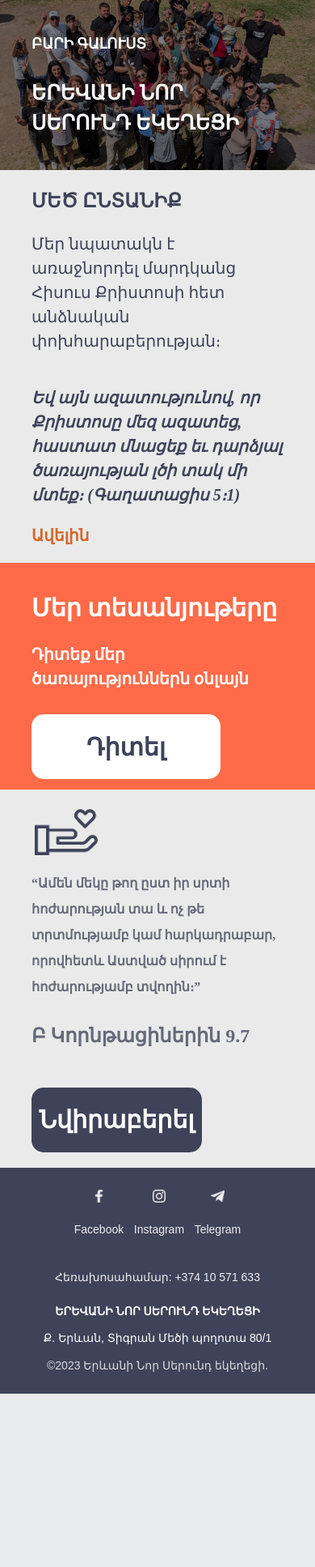
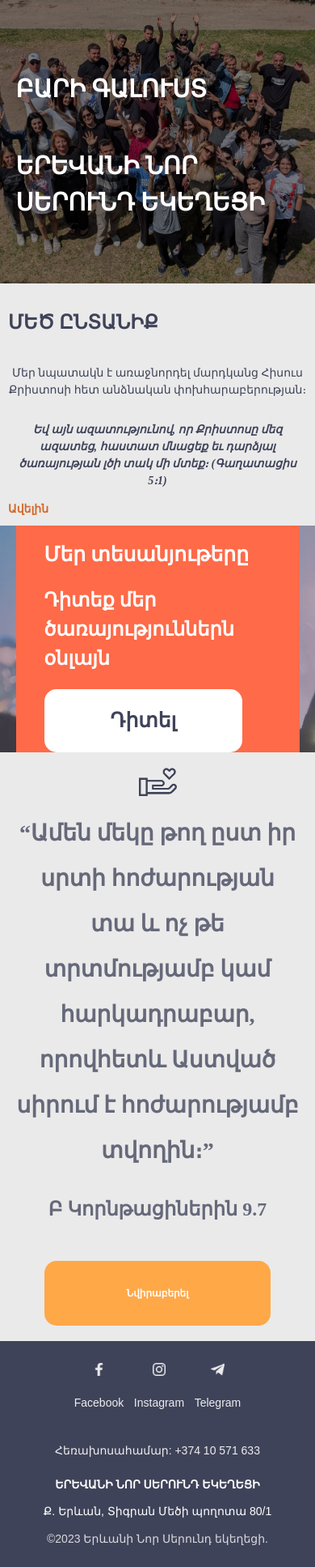
Before and after one commit to AshotAghabekyan/Church-Web, a Node server app: template public/pages/home/home.hbs in a window 390 px wide. Shown: the part 70-2005 px from the top of the page at 81% size. Before the commit the page ends 1791 px from the top, so only its background shows below. Run offline with Node 20, Linux system fonts and the light colour scheme; the template is opened without the code that fills it, so the values that code supplies are empty; some libraries are stand-ins or nearby versions; some web fonts are replaced.

Commit message:
refactoed by BEM service and home pages

```diff
--- a/public/pages/church/church.css
+++ b/public/pages/church/church.css
@@ -51,7 +51,7 @@
 
 .church-activity__text {
     margin: 2% 20%;
-    text-align: justify;
+    text-align: left;
     color: #3f4359;
 }
 
--- a/public/pages/home/home.css
+++ b/public/pages/home/home.css
@@ -1,6 +1,4 @@
-
-
-main {
+.home {
     max-width: 100vw;
     line-height: 1.5;
     min-height: 100vh;
@@ -10,10 +8,7 @@ main {
     background-color: #eaeaea;
 }
 
-
-
-
-main #welcome {
+.home__welcome {
     background: url("/public/images/home_header.webp");
     background-size: cover;
     background-repeat: no-repeat;
@@ -31,17 +26,16 @@ main #welcome {
     padding: 10%;
 }
 
-
-main #welcome h3 {
+.home__welcome-text {
     font-size: 30px;
 }
 
-main #welcome h1 {
+.home__welcome-title {
     font-size: 60px;
     margin-top: 20px;
 }
 
-main #bigFamily {
+.home__big-family {
     display: flex;
     flex-direction: row;
     align-items: center;
@@ -53,8 +47,7 @@ main #bigFamily {
     color: #3f4359;
 }
 
-
-main #bigFamily #blockTitle {
+.home__big-family-title {
     width: 20%;
     height: 100%;
     font-size: 30px;
@@ -62,7 +55,7 @@ main #bigFamily #blockTitle {
     align-items: center;
 }
 
-main #bigFamily #blockDescription {
+.home__big-family-description {
     width: 45%;
     height: 100%;
     font-size: 20px;
@@ -73,37 +66,31 @@ main #bigFamily #blockDescription {
     text-align: left;
 }
 
-
-
-main #bigFamily #blockDescription #toChurchPage {
+.home__big-family-description .home__to-church-page {
     text-align: left;
     width: 100%;
 }
 
-main #bigFamily #blockDescription #toChurchPage a {
+.home__big-family-description .home__to-church-page .home__link {
     color: rgb(212, 103, 40);
     text-decoration: none;
     text-align: left;
     transition: color 0.5s;
 }
 
-
 @media (hover:hover) {
-    main #bigFamily #blockDescription #toChurchPage a:hover {
+    .home__big-family-description .home__to-church-page .home__link:hover {
         color: rgb(253, 96, 5);
     }
 }
 
-
 @media(hover:none) {
-    main #bigFamily #blockDescription #toChurchPage a:active {
+    .home__big-family-description .home__to-church-page .home__link:active {
         color: rgb(253, 96, 5);
     }
 }
 
-
-
-main #ourVideos {
+.home__our-videos {
     width: 100%;
     min-height: 20rem;
     display: flex;
@@ -117,35 +104,31 @@ main #ourVideos {
     line-height: 1.5;
 }
 
-main #ourVideos #controlWrapper {
+.home__control-wrapper {
     width: 50%;
     height: 30rem;
-    background-color:#FF6A48;
+    background-color: #FF6A48;
     display: flex;
     flex-direction: column;
     justify-content: space-around;
 }
 
-main #ourVideos #controlWrapper #wrapperInfo h1{
+.home__control-wrapper .home__wrapper-info h1 {
     font-size: 50px;
 }
 
-main #ourVideos #controlWrapper #wrapperInfo, #videosBtn{
+.home__control-wrapper .home__wrapper-info,
+.home__control-wrapper .home__videos-btn {
     margin-left: 10%;
     margin-right: 10%;
 }
 
-#buttonText {
-    font-size: 20px;
-}
-
-
-main #ourVideos #controlWrapper #toVideosPage {
-    height:80px;
+.home__control-wrapper .home__to-videos-page {
+    height: 80px;
     width: 100%;
 }
 
-main #ourVideos #controlWrapper #toVideosPage button {
+.home__control-wrapper .home__to-videos-page .home__videos-btn {
     width: 40%;
     height: 100%;
     color: #3f4359;
@@ -157,26 +140,21 @@ main #ourVideos #controlWrapper #toVideosPage button {
     font-family: 'bainsley';
 }
 
-
-
 @media (hover:hover) {
-    main #ourVideos #controlWrapper #toVideosPage button:hover{
+    .home__control-wrapper .home__to-videos-page .home__videos-btn:hover {
         background-color: #3f4359;
         color: white;
     }
 }
 
-
 @media(hover:none) {
-    main #ourVideos #controlWrapper #toVideosPage button:active {
+    .home__control-wrapper .home__to-videos-page .home__videos-btn:active {
         background-color: #3f4359;
         color: white;
     }
 }
 
-
-
-main #donation {
+.home__donation {
     width: 100%;
     min-height: 0vh;
     display: flex;
@@ -189,7 +167,7 @@ main #donation {
     color: #66697a;
 }
 
-main #donation #gifDiv {
+.home__donation .home__gif {
     width: 100%;
     height: 5rem;
     margin-top: 3%;
@@ -197,217 +175,168 @@ main #donation #gifDiv {
     background-repeat: no-repeat;
 }
 
-main #donation #bibleTextForDonation {
+.home__donation .home__bible-text-for-donation {
     margin-bottom: 5%;
     margin-left: 5%;
     margin-right: 5%;
 }
 
-main #toDontationPage {
+.home__donation .home__to-donation-page {
     display: flex;
     justify-content: center;
     align-items: center;
-    height:80px;
+    height: 80px;
     width: 60%;
     margin-bottom: 5%;
 }
 
-main #toDontationPage button {
+.home__donation .home__to-donation-page .home__donations-btn {
     width: 60%;
     height: 100%;
     color: #FFFFFF;
     font-size: 18px;
-    background-color: #3f4359;
-    margin-bottom: 5%;
-    border: 0px solid #3f4359;
-    transition: 0.4s;
-    font-size: 30px;
+    background-color: #FFA848;
     border-radius: 15px;
-    font-family: 'bainsley';
+    transition: 0.5s;
+    border: none;
 }
 
-main #donation #toDontationPage button:hover:active {
-    background-color: #FF6A48;
+@media (hover:hover) {
+    .home__donation .home__to-donation-page .home__donations-btn:hover {
+        background-color: #3f4359;
+    }
 }
 
+@media(hover:none) {
+    .home__donation .home__to-donation-page .home__donations-btn:active {
+        background-color: #3f4359;
+    }
+}
 
-@media (hover:hover) {
-    main #donation #toDontationPage button:hover {
-        background-color: #FF6A48;
+/* Media Queries for Mobile and Tablet */
+@media screen and (max-width: 1200px) {
+    .home__big-family {
+        flex-direction: column;
+        height: auto;
     }
 
-}
+    .home__big-family-title {
+        width: 100%;
+        font-size: 24px;
+    }
 
+    .home__big-family-description {
+        width: 100%;
+        font-size: 18px;
+        text-align: center;
+    }
 
-@media(hover:none) {
-    main #donation #toDontationPage button:active {
-        background-color: #FF6A48;
+    .home__control-wrapper {
+        width: 80%;
+        height: 25rem;
+    }
+
+    .home__control-wrapper .home__wrapper-info h1 {
+        font-size: 40px;
+    }
+
+    .home__control-wrapper .home__to-videos-page .home__videos-btn {
+        width: 50%;
+    }
+
+    .home__donation .home__to-donation-page {
+        width: 80%;
+    }
+
+    .home__donation .home__to-donation-page .home__donations-btn {
+        width: 70%;
+        font-size: 16px;
     }
 }
 
 
 
-@media screen and (min-width: 601px) and (max-width: 1024px) {
-    main #welcome {
-        min-height: 20rem;
-        max-height: 25rem;
+@media screen and (max-width: 768px) {
+    .home__welcome {
+        padding: 5%;
+        height: 40%;
     }
 
-    main #welcome h1 {
-        font-size: 50px;
-        margin-top: 10px;
+    .home__welcome-title {
+        font-size: 40px;
     }
 
-    main #churchInfo .textPoint {
+    .home__big-family {
+        flex-direction: column;
+        height: auto;
+    }
+
+    .home__big-family-title {
+        width: 100%;
+        font-size: 22px;
+    }
+
+    .home__big-family-description {
+        width: 100%;
+        font-size: 16px;
+        text-align: center;
+    }
+
+    .home__control-wrapper .home__wrapper-info h1 {
+        font-size: 30px;
+    }
+
+    .home__control-wrapper .home__to-videos-page .home__videos-btn {
+        width: 60%;
         font-size: 25px;
     }
 
-    main #bigFamily {
-        height: 25rem;
+    .home__donation .home__gif {
+        height: 4rem;
     }
 
-    main #bigFamily #blockDescription {
-        font-size: 20px;
+    .home__donation .home__to-donation-page .home__donations-btn {
+        width: 80%;
+        font-size: 14px;
     }
-
-
-    main #ourVideos #controlWrapper {
-        width: 60%;
-    }
-
-
-    main button {
-        font-size: 18px;
-    }
- }
+}
 
 
 
- @media screen and (max-width: 600px) {
-    main #welcome {
-        min-height: 15rem;
-        max-height: 15rem;
-    }
-
-    main #welcome #welcomeText {
-        width: 80%;
-        justify-content: center;
-        align-items: center;
-        text-align: center;
-
-    }
-
-    main #welcome h3 {
-        font-size: 18px;
-        width: 100%;
-    }
-
-    main #welcome h1 {
-        font-size: 25px;
-        margin-top: 10px;
-    }
-
-
-    main #bigFamily {
-        display: flex;
-        flex-direction: column;
-        min-height:20rem;
-        height: 100%;
-        justify-content: center;
-        padding-top: 5%;
-        padding-bottom: 5%;
-        box-sizing: border-box;
-    }
-
-
-    main #bigFamily #blockTitle  {
-        width: 80%;
-        height: 25%;
-    }
-
-    main #bigFamily #blockTitle h2 {
-        margin: 0;
-    }
-
-    main #bigFamily #blockDescription {
-        margin-top: 0%;
-        width: 80%;
-        height: 20%;
-        justify-content: normal;
-    }
-
-
-    main #ourVideos {
-        min-height: 20rem;
-    }
-
-    main #ourVideos #controlWrapper {
-        min-height: 20rem;
-        max-height: 20rem;
-        width: 100%;
-        align-items: center;
-        justify-content: space-evenly;
-    }
-
-    #wrapperInfo {
-        margin-left: 10%;
-        margin-right: 10%;
-    }
-
-    main #ourVideos #controlWrapper #wrapperInfo h1 {
+@media screen and (max-width: 480px) {
+    .home__welcome-title {
         font-size: 30px;
     }
 
-    main #ourVideos #controlWrapper #wrapperInfo h2 {
-        font-size: 20px;
+    .home__big-family {
+        flex-direction: column;
+        height: auto;
+        padding: 10px;
     }
 
-    main #ourVideos #controlWrapper #toVideosPage {
-        width: 100%;
+    .home__big-family-description {
+        font-size: 14px;
     }
 
-    main #ourVideos #controlWrapper #toVideosPage button {
-        width: 60%;
-        padding: 0
+    .home__control-wrapper {
+        width: 90%;
+        height: 20rem;
     }
 
-
-    main #donation {
-        width: 100%;
-        flex-direction: column;
-        align-items: flex-start;
-        text-align: left;
+    .home__control-wrapper .home__wrapper-info h1 {
+        font-size: 25px;
     }
 
-    main #donation #toDontationPage {
-        width: 90%;
-        margin-left: 10%;
+    .home__control-wrapper .home__to-videos-page .home__videos-btn {
+        width: 70%;
     }
 
-
-    main #donation #toDontationPage,
-    main #donation #bibleTextForDonation {
-        margin-left: 10%;
-        display: inline-block;
-        vertical-align: middle;
+    .home__donation .home__gif {
+        height: 3rem;
     }
 
-    main #donation #gifDiv {
-        width: 20%;
-        margin-left: 11%;
-        margin-bottom: 2%;
-    }
-
-    main #donation #bibleTextForDonation h1{
-        width: 100%;
-        font-size: 16px;
-    }
-
-    #bibleTextForDonation > p {
-        width: 100%;
-    }
-
-    main #toDontationPage {
-        width: 100%;
+    .home__donation .home__to-donation-page .home__donations-btn {
+        width: 90%;
+        font-size: 12px;
     }
 }
--- a/public/pages/home/home.hbs
+++ b/public/pages/home/home.hbs
@@ -1,73 +1,64 @@
-
 <!DOCTYPE html>
 <html lang="en">
 <head>
     <meta charset="UTF-8">
     <meta name="viewport" content="width=device-width, initial-scale=1.0">
     <title>Home</title>
-    <link rel="stylesheet" href="/public/common/preloader/preloader.css">
-    <link rel="preload" href="/public/common/preloader/preloader.js" as="text/javascript">
+    <link rel="stylesheet" href="/public/common/preloader/preloader.css" type="text/css">
+    <link rel="preload" href="/public/common/preloader/preloader.js" as="script">
     <link rel="stylesheet" href="/public/common/common.css" type="text/css">
     <link rel="preload" href="/public/fonts/Bainsley.ttf" as="font" crossorigin="anonymous">
     <link rel="stylesheet" href="/public/fonts/fonts.css" type="text/css">
-
 </head>
 <body>
     {{> preloader}}
     {{> header}}
     <link rel="preload" href="/public/images/home_header.webp" as="image">
     <link rel="stylesheet" href="/public/pages/home/home.css" type="text/css">
-    <main>
-        <div id="welcome">
-            <h3>ԲԱՐԻ ԳԱԼՈՒՍՏ</h3>
-            <h1>ԵՐԵՎԱՆԻ
-                ՆՈՐ ՍԵՐՈՒՆԴ
-                ԵԿԵՂԵՑԻ
-            </h1>
+    <main class="home">
+        <div class="home__welcome">
+            <h3 class="home__welcome-text">ԲԱՐԻ ԳԱԼՈՒՍՏ</h3>
+            <h1 class="home__welcome-title">ԵՐԵՎԱՆԻ ՆՈՐ ՍԵՐՈՒՆԴ ԵԿԵՂԵՑԻ</h1>
         </div>
 
-        <div id="bigFamily">
-            <div id="blockTitle">
-                <h2>
-                    ՄԵԾ
-                    ԸՆՏԱՆԻՔ
-                </h2>
+        <div class="home__big-family">
+            <div class="home__big-family-title">
+                <h2>ՄԵԾ ԸՆՏԱՆԻՔ</h2>
             </div>
-            <div id="blockDescription">
+            <div class="home__big-family-description">
                 <p>Մեր նպատակն է առաջնորդել մարդկանց Հիսուս Քրիստոսի հետ անձնական փոխհարաբերության։</p>
                 <p><b><i>Եվ այն ազատությունով, որ Քրիստոսը մեզ ազատեց, հաստատ մնացեք եւ դարձյալ ծառայության լծի տակ մի մտեք։ (Գաղատացիս 5։1)</i></b></p>
-                <div id="toChurchPage">
-                    <a href="/church" ><b>Ավելին</b></a>
+                <div class="home__to-church-page">
+                    <a href="/church" class="home__link"><b>Ավելին</b></a>
                 </div>
             </div>
         </div>
 
-        <div id="ourVideos">
-            <div id="controlWrapper">
-                <div id="wrapperInfo">
-                    <h1>Մեր տեսանյութերը</h1>
-                    <h2>Դիտեք մեր ծառայություններն օնլայն</h2>
+        <div class="home__our-videos">
+            <div class="home__control-wrapper">
+                <div class="home__wrapper-info">
+                    <h1 class="home__videos-title">Մեր տեսանյութերը</h1>
+                    <h2 class="home__videos-subtitle">Դիտեք մեր ծառայություններն օնլայն</h2>
                 </div>
-                <div id="toVideosPage">
-                    <button id="videosBtn"><b>Դիտել</b></button>
+                <div class="home__to-videos-page">
+                    <button class="home__videos-btn"><b>Դիտել</b></button>
                 </div>
             </div>
         </div>
 
-        <div id="donation">
-            <div id="gifDiv"></div>
-            <div id="bibleTextForDonation">
+        <div class="home__donation">
+            <div class="home__gif"></div>
+            <div class="home__bible-text-for-donation">
                 <h1> “Ամեն մեկը թող ըստ իր սրտի հոժարության տա և ոչ թե տրտմությամբ կամ հարկադրաբար, որովհետև Աստված սիրում է հոժարությամբ տվողին։” </h1>
                 <h2>Բ Կորնթացիներին 9.7</h2>
             </div>
-            <div id="toDontationPage">
-                <button id="donationsBtn"><b>Նվիրաբերել</b></button>
+            <div class="home__to-donation-page">
+                <button class="home__donations-btn"><b>Նվիրաբերել</b></button>
             </div>
         </div>
     </main>
 
     {{> footer}}
 </body>
-
-    <script defer src="/public/pages/home/home.js"></script>
+<script defer src="/public/pages/home/home.js"></script>
 </html>
```
Also changed, not shown: public/pages/services/services.css (+55 -174 lines), public/pages/services/services.hbs (+45 -43 lines).
